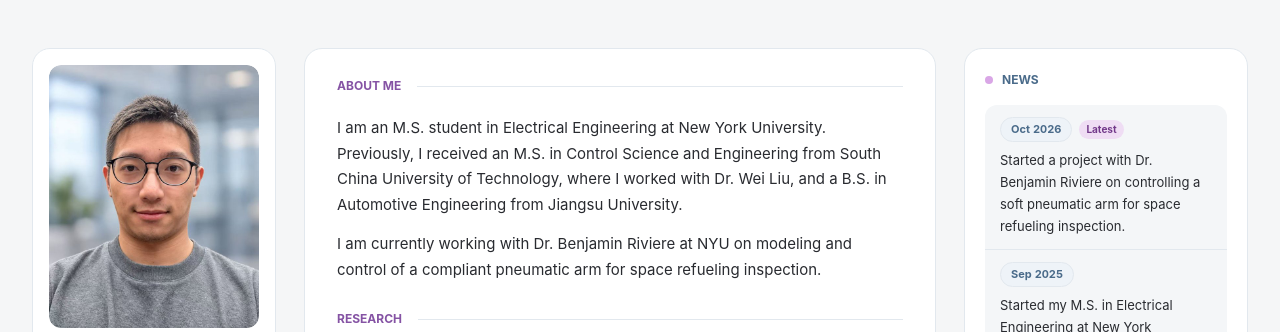
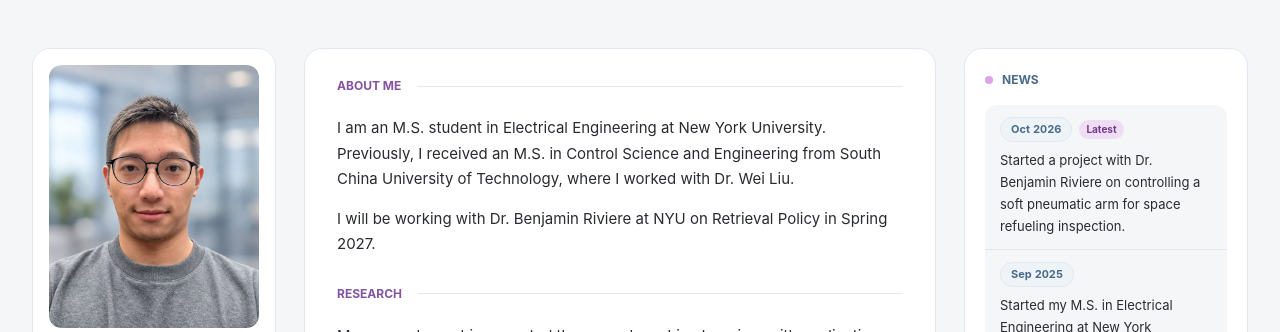
Before and after one commit to mj3664-web/homepage, a plain HTML site: page index.html in a window 1280 px wide. Shown: the top 332 px of the page. Drawn offline with Linux system fonts and the light colour scheme.

Commit message:
Update About Me
Co-Authored-By: Claude Opus 5.5 <noreply@anthropic.com>
Claude-Session: https://claude.ai/code/session_01SWPavJZp65t57UTzzmps4M

```diff
--- a/index.html
+++ b/index.html
@@ -53,8 +53,8 @@
       <div class="overview">
         <section class="section" id="about" aria-labelledby="about-title" tabindex="-1">
           <h2 id="about-title">About Me</h2>
-          <p>I am an M.S. student in Electrical Engineering at New York University. Previously, I received an M.S. in Control Science and Engineering from South China University of Technology, where I worked with Dr. Wei Liu, and a B.S. in Automotive Engineering from Jiangsu University.</p>
-          <p>I am currently working with Dr. Benjamin Riviere at NYU on modeling and control of a compliant pneumatic arm for space refueling inspection.</p>
+          <p>I am an M.S. student in Electrical Engineering at New York University. Previously, I received an M.S. in Control Science and Engineering from South China University of Technology, where I worked with Dr. Wei Liu.</p>
+          <p>I will be working with Dr. Benjamin Riviere at NYU on Retrieval Policy in Spring 2027.</p>
         </section>
         <section class="section" id="research" aria-labelledby="research-title">
           <h2 id="research-title">Research</h2>
```
